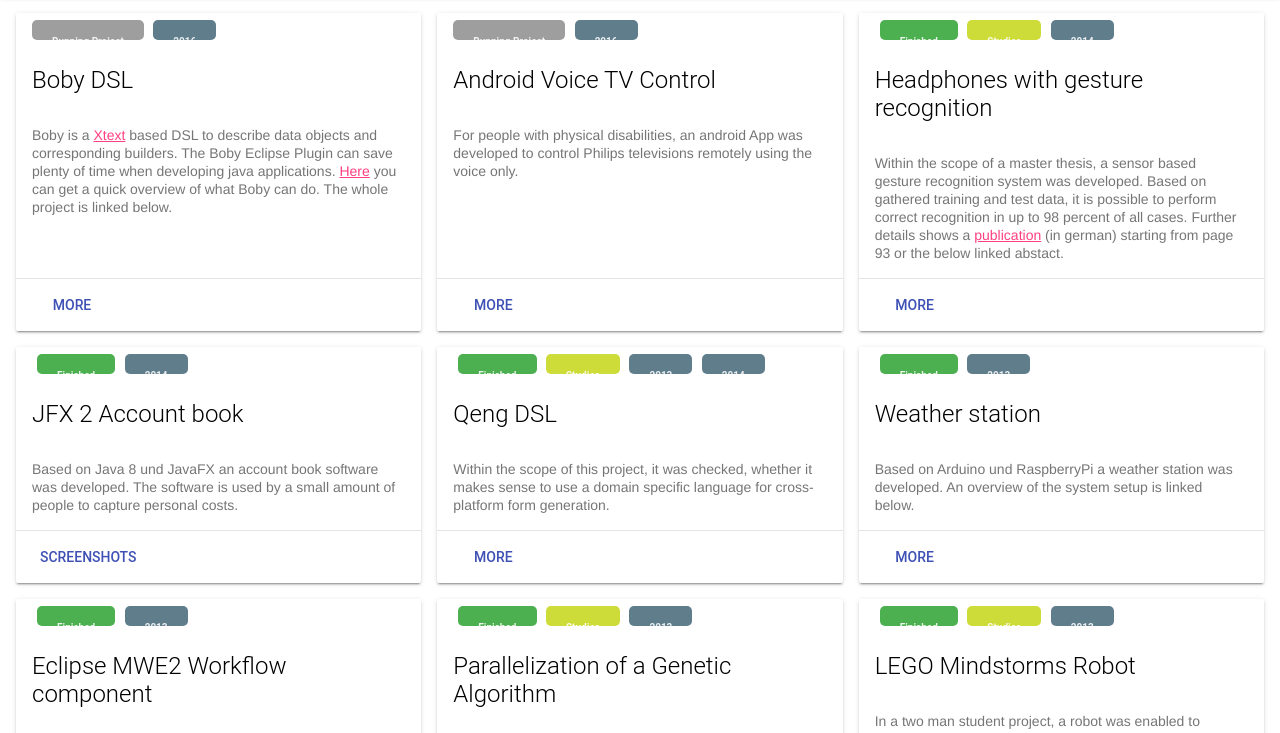
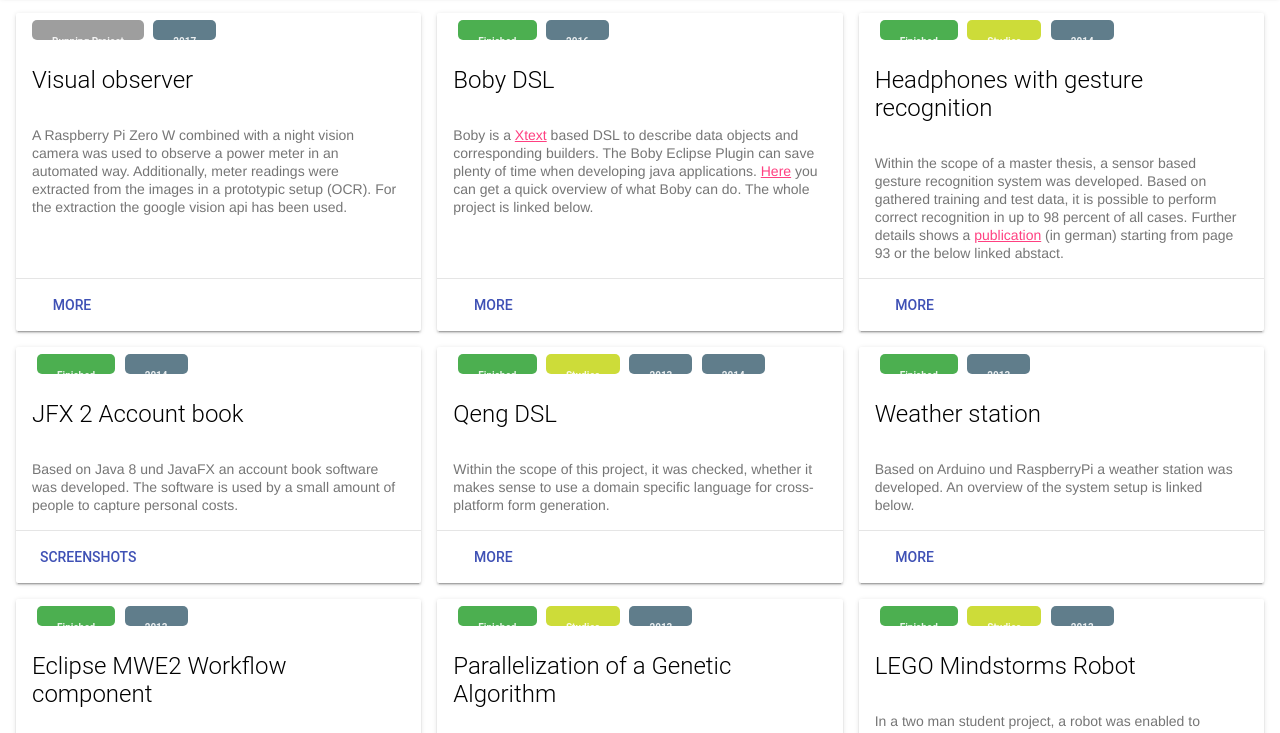
Before and after one commit to josros/josros.github.io, a website: page index_en.html in a window 1280 px wide. Shown: the part 67-800 px from the top of the page. Drawn offline with nearby package versions, Linux system fonts and the light colour scheme.

Commit message:
Added latest official project

```diff
--- a/index_en.html
+++ b/index_en.html
@@ -124,11 +124,38 @@
 
 				<!-- card 1 -->
 
+				<div class="mdl-card mdl-cell mdl-cell--4-col mdl-shadow--2dp">
+					<div class="status-tags">
+						<span class="mdl-chip running"> <span
+							class="mdl-chip__text">Running Project</span>
+						</span> <span class="mdl-chip year" style="margin-left: 5px;"> <span
+							class="mdl-chip__text">2017</span>
+						</span>
+					</div>
+					<div class="mdl-card__title">
+						<h2 class="mdl-card__title-text">Visual observer</h2>
+					</div>
+					<div class="mdl-card__supporting-text mdl-card--expand">A Raspberry Pi Zero W combined with
+						a night vision camera was used to observe a power meter in an automated way.
+						Additionally, meter readings were extracted from the images in a prototypic setup (OCR). For the extraction the google vision api has been used.
+					</div>
+					<div class="mdl-card__actions mdl-card--border">
+						<a data-upgraded=",MaterialButton,MaterialRipple"
+							href="documents/Stromableser.pdf"
+							class="mdl-button mdl-button--colored mdl-js-button mdl-js-ripple-effect">
+							More <span class="mdl-button__ripple-container"><span
+								class="mdl-ripple"></span></span>
+						</a>
+					</div>
+				</div>
+
+				<!-- card 2 -->
+
 				<div
 					class="project-card mdl-card mdl-cell mdl-cell--4-col mdl-shadow--2dp">
 					<div class="status-tags">
-						<span class="mdl-chip running"> <span
-							class="mdl-chip__text">Running Project</span>
+						<span class="mdl-chip done" style="margin-left: 5px;"> <span
+							class="mdl-chip__text">Finished</span>
 						</span> <span class="mdl-chip year" style="margin-left: 5px;"> <span
 							class="mdl-chip__text">2016</span>
 						</span>
@@ -149,32 +176,6 @@
 							More <span class="mdl-button__ripple-container"><span
 								class="mdl-ripple"></span></span>
 						</a>
-					</div>
-				</div>
-
-				<!-- card 2 -->
-
-				<div class="mdl-card mdl-cell mdl-cell--4-col mdl-shadow--2dp">
-					<div class="status-tags">
-						<span class="mdl-chip running"> <span
-							class="mdl-chip__text">Running Project</span>
-						</span> <span class="mdl-chip year" style="margin-left: 5px;"> <span
-							class="mdl-chip__text">2016</span>
-						</span>
-					</div>
-					<!-- 					<figure class="mdl-card__media mdl-card--expand" style="background-color: transparent; align-self: center;"> -->
-					<!-- 						<img src="images/tv.png" alt="" /> -->
-					<!-- 					</figure> -->
-					<div class="mdl-card__title">
-						<h2 class="mdl-card__title-text">Android Voice TV Control</h2>
-					</div>
-					<div class="mdl-card__supporting-text mdl-card--expand">For
-						people with physical disabilities, an android App was developed to
-						control Philips televisions remotely using the voice only.</div>
-					<div class="mdl-card__actions mdl-card--border">
-						<a href="https://github.com/josros/VoiceTv/tree/develop"
-							class="mdl-button mdl-button--colored mdl-js-button mdl-js-ripple-effect">
-							More </a>
 					</div>
 				</div>
 
```
Also changed, not shown: impressum.html (+1 -1 lines), index.html (+30 -32 lines), 1 other file.
